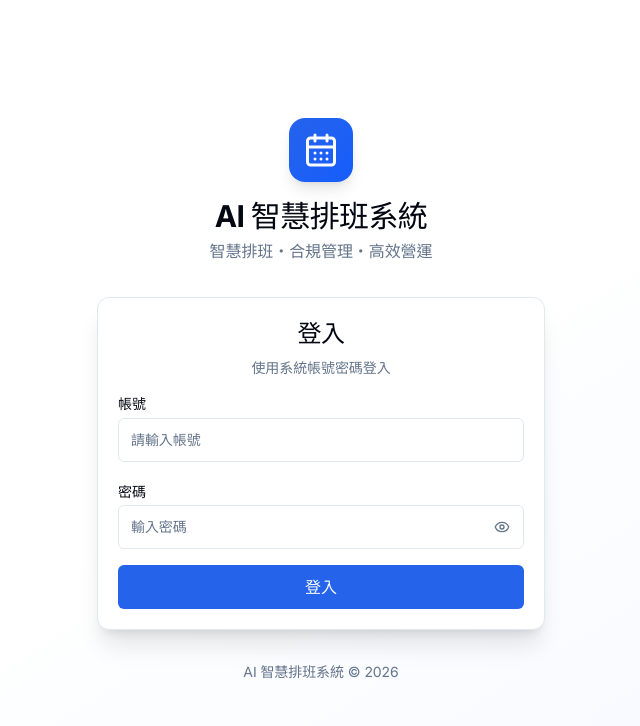
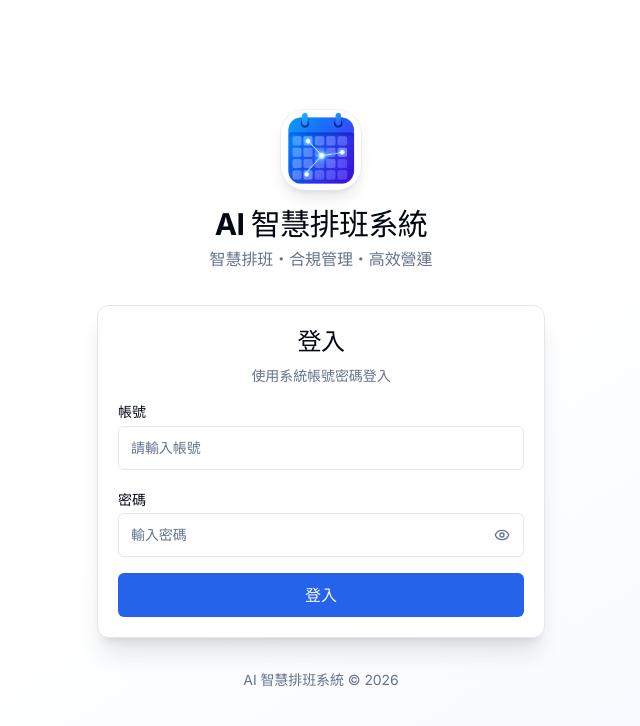
Before and after one commit to fnk59456/scheduling-frontend, a React (Vite) app: page /login in a window 1280 px wide. Shown: the top 726 px of the page, without its empty margins (319-959 px from the left). Built offline with nearby package versions, Linux system fonts and the light colour scheme; no server answers.

Commit message:
NEW LOGO

```diff
--- a/index.html
+++ b/index.html
@@ -2,7 +2,7 @@
 <html lang="zh-TW">
   <head>
     <meta charset="UTF-8" />
-    <link rel="icon" type="image/svg+xml" href="/vite.svg" />
+    <link rel="icon" type="image/png" href="/scheduling-logo.png" />
     <meta name="viewport" content="width=device-width, initial-scale=1.0" />
     <title>AI 智慧排班系統</title>
     <link rel="preconnect" href="https://fonts.googleapis.com" />
--- /dev/null
+++ b/src/components/BrandLogo.tsx
@@ -0,0 +1,13 @@
+import { cn } from '@/lib/utils'
+
+export function BrandLogo({ className }: { className?: string }) {
+  return (
+    <div className={cn('shrink-0 overflow-hidden', className)}>
+      <img
+        src="/scheduling-logo.png"
+        alt="AI 智慧排班系統 Logo"
+        className="h-full w-full scale-125 object-cover"
+      />
+    </div>
+  )
+}
--- a/src/components/layout/TopNav.tsx
+++ b/src/components/layout/TopNav.tsx
@@ -1,5 +1,5 @@
 import { useState } from 'react'
-import { Bell, Moon, Sun, Menu, Search, User, LogOut, X, CalendarDays } from 'lucide-react'
+import { Bell, Moon, Sun, Menu, Search, User, LogOut, X } from 'lucide-react'
 import { useTheme } from 'next-themes'
 import { Button } from '@/components/ui/button'
 import { Input } from '@/components/ui/input'
@@ -13,6 +13,7 @@ import {
 } from '@/components/ui/dropdown-menu'
 import { useAuth } from '@/hooks/useAuth'
 import type { RoleName } from '@/types/auth'
+import { BrandLogo } from '@/components/BrandLogo'
 
 const roleLabels: Record<RoleName, string> = {
   admin: '系統管理員',
@@ -49,9 +50,7 @@ export function TopNav() {
             {isMobileMenuOpen ? <X className="h-5 w-5" /> : <Menu className="h-5 w-5" />}
           </Button>
           <a href="/" className="flex items-center gap-2.5">
-            <div className="h-9 w-9 rounded-xl bg-gradient-to-br from-primary via-blue-500 to-indigo-600 flex items-center justify-center shadow-sm">
-              <CalendarDays className="h-5 w-5 text-primary-foreground" />
-            </div>
+            <BrandLogo className="h-9 w-9 rounded-xl shadow-sm ring-1 ring-border/60" />
             <div className="text-left hidden md:block">
               <div className="font-bold text-[15px] leading-tight">AI 智慧排班</div>
               <div className="text-[10px] text-muted-foreground leading-tight">Scheduling System · MVP</div>
--- a/src/pages/LoginPage.tsx
+++ b/src/pages/LoginPage.tsx
@@ -1,10 +1,11 @@
 import { useState } from 'react'
 import { useNavigate, useLocation } from 'react-router-dom'
-import { CalendarDays, Eye, EyeOff, Loader2 } from 'lucide-react'
+import { Eye, EyeOff, Loader2 } from 'lucide-react'
 import { Button } from '@/components/ui/button'
 import { Input } from '@/components/ui/input'
 import { Label } from '@/components/ui/label'
 import { Card, CardContent, CardDescription, CardHeader, CardTitle } from '@/components/ui/card'
+import { BrandLogo } from '@/components/BrandLogo'
 import { useAuth } from '@/hooks/useAuth'
 
 type AuthMode = 'firebase' | 'token'
@@ -40,9 +41,7 @@ export default function LoginPage() {
     <div className="min-h-screen flex items-center justify-center bg-gradient-to-br from-background via-background to-primary/5 p-4">
       <div className="w-full max-w-md space-y-8">
         <div className="flex flex-col items-center gap-4">
-          <div className="h-16 w-16 rounded-2xl bg-gradient-to-br from-primary to-blue-600 flex items-center justify-center shadow-lg">
-            <CalendarDays className="h-9 w-9 text-primary-foreground" />
-          </div>
+          <BrandLogo className="h-20 w-20 rounded-3xl shadow-lg ring-1 ring-border/60" />
           <div className="text-center">
             <h1 className="text-3xl font-bold tracking-tight">AI 智慧排班系統</h1>
             <p className="text-muted-foreground mt-1">智慧排班・合規管理・高效營運</p>
```
Also changed, not shown: public/scheduling-logo.jpg (added), public/scheduling-logo.png (added).
